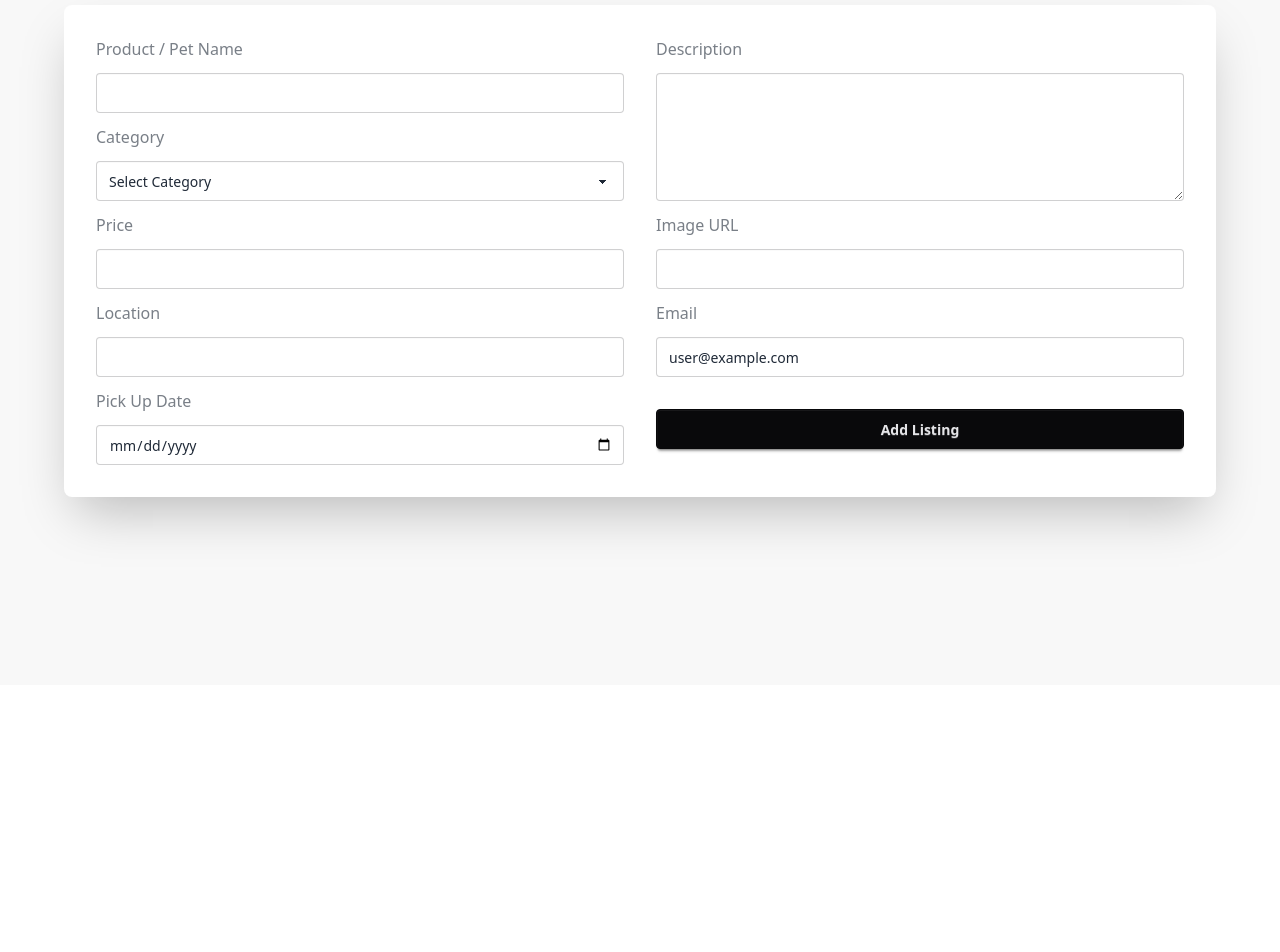
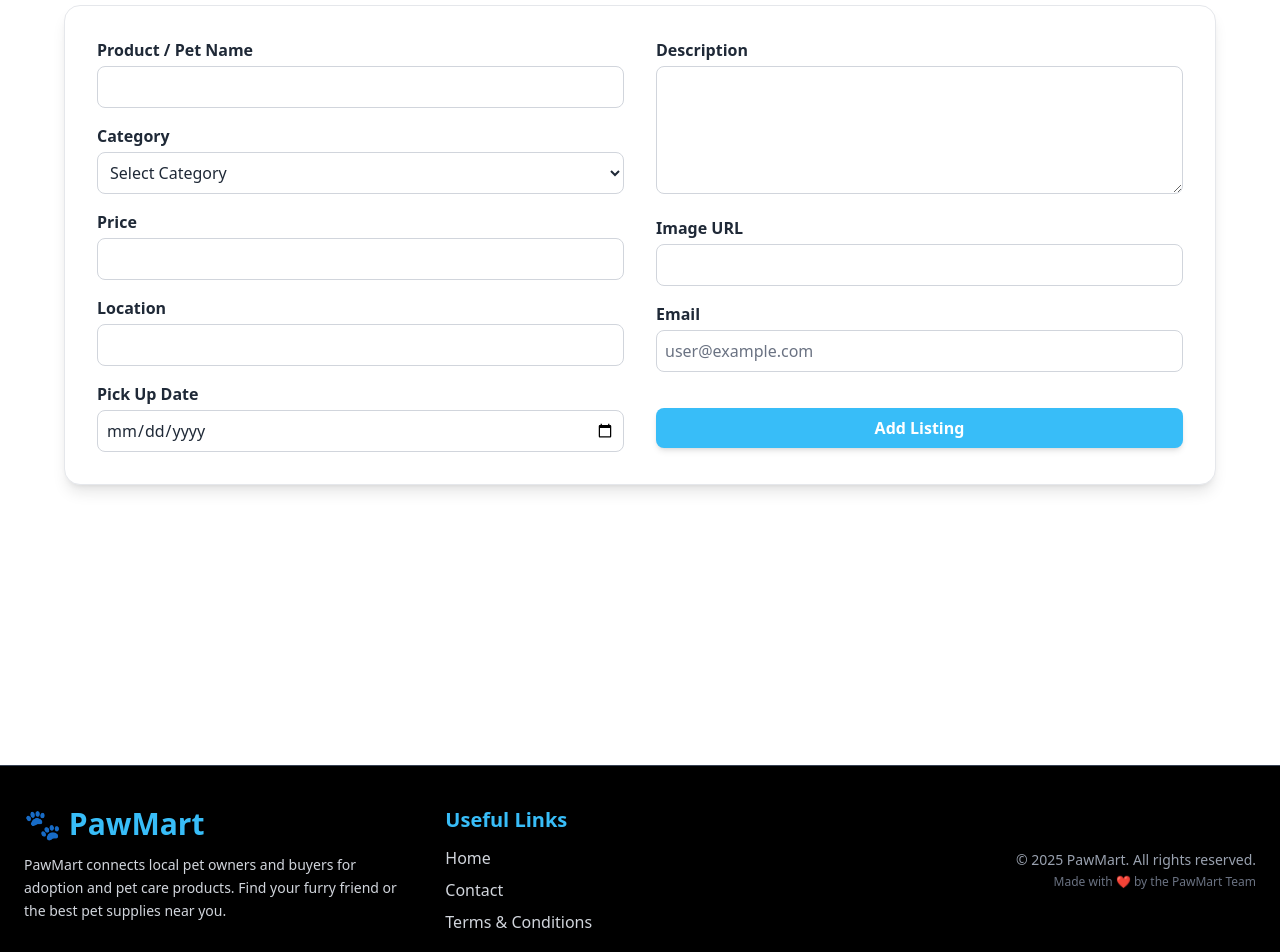
Before and after one commit to Fahimpro-jpg/pawmart-client, a React (Vite) app: page /addListings in a window 1280 px wide. Shown: the part 180-1132 px from the top of the page. Before the commit the page ends 865 px from the top, so only its background shows below. Built offline with nearby package versions, Linux system fonts and the light colour scheme; no server answers; sample sign-in values are in the browser's storage.

Commit message:
the adjustment is done

```diff
--- a/src/Layouts/RootLayout.jsx
+++ b/src/Layouts/RootLayout.jsx
@@ -1,12 +1,14 @@
 import React from 'react';
 import Navbar from '../components/Navbar/Navbar';
 import { Outlet } from 'react-router';
+import Footer from '../components/Footer/Footer';
 
 const RootLayout = () => {
     return (
         <div>
             <Navbar></Navbar>
             <Outlet></Outlet>
+            <Footer></Footer>
         </div>
     );
 };
--- /dev/null
+++ b/src/components/Footer/Footer.jsx
@@ -0,0 +1,81 @@
+import React, { useEffect } from "react";
+import AOS from "aos";
+import "aos/dist/aos.css";
+import { Link } from "react-router";
+
+const Footer = () => {
+  useEffect(() => {
+    AOS.init({ duration: 800, easing: "ease-out", once: true });
+  }, []);
+
+  return (
+    <footer
+      className="bg-black text-[var(--text-color)] mt-20 py-10 border-t border-gray-700"
+      data-aos="fade-up"
+    >
+      <div className="max-w-7xl mx-auto px-6 grid grid-cols-1 md:grid-cols-3 gap-8 text-center md:text-left">
+        {/* Logo & Description */}
+        <div>
+          <h2 className="text-3xl font-bold text-[var(--btn-bg)] mb-3">
+            🐾 PawMart
+          </h2>
+          <p className="text-sm text-gray-300 leading-relaxed">
+            PawMart connects local pet owners and buyers for adoption and pet
+            care products. Find your furry friend or the best pet supplies near
+            you.
+          </p>
+        </div>
+
+        {/* Useful Links */}
+        <div>
+          <h3 className="text-xl font-semibold mb-3 text-[var(--btn-bg)]">
+            Useful Links
+          </h3>
+          <ul className="space-y-2 text-gray-300">
+            <li>
+              <Link
+                to="/"
+                className="hover:text-[var(--btn-bg)] transition duration-200"
+              >
+                Home
+              </Link>
+            </li>
+            <li>
+              <Link
+                to="/contact"
+                className="hover:text-[var(--btn-bg)] transition duration-200"
+              >
+                Contact
+              </Link>
+            </li>
+            <li>
+              <Link
+                to="/terms"
+                className="hover:text-[var(--btn-bg)] transition duration-200"
+              >
+                Terms & Conditions
+              </Link>
+            </li>
+          </ul>
+        </div>
+
+        {/* Copyright */}
+        <div className="flex flex-col items-center md:items-end justify-center">
+          <p className="text-sm text-gray-400">
+            © {new Date().getFullYear()} PawMart. All rights reserved.
+          </p>
+          <p className="text-xs text-gray-500 mt-1">
+            Made with ❤️ by the PawMart Team
+          </p>
+        </div>
+      </div>
+
+      {/* Bottom Bar */}
+      <div className="mt-10 text-center text-xs text-gray-500 border-t border-gray-700 pt-4 animate__animated animate__fadeInUp">
+        Designed for pet lovers everywhere 🐶🐱
+      </div>
+    </footer>
+  );
+};
+
+export default Footer;
--- a/src/components/ProductDetail/ProductDetail.jsx
+++ b/src/components/ProductDetail/ProductDetail.jsx
@@ -1,4 +1,3 @@
-// src/pages/ProductDetail/ProductDetail.jsx
 import React, { useEffect, useState, useContext } from "react";
 import { useParams, Link } from "react-router";
 import toast, { Toaster } from "react-hot-toast";
@@ -76,121 +75,124 @@ const ProductDetail = () => {
   const isPet = product.category?.toLowerCase() === "pets" || product.category?.toLowerCase() === "pet";
 
   return (
-    <div className="max-w-4xl mx-auto mt-10 p-6 bg-white shadow-lg rounded-lg">
+    <div className="max-w-4xl mx-auto mt-10 p-6 rounded-lg shadow-lg bg-[var(--bg-color)] text-[var(--text-color)] transition-all duration-300">
       <Toaster position="top-center" />
 
       {/* Product Image */}
       <img
         src={product.image}
         alt={product.name}
-        className="w-full h-[360px] object-cover rounded-xl"
+        className="w-full h-[360px] object-cover rounded-xl shadow-md"
       />
 
       {/* Product Info */}
       <h2 className="text-3xl font-semibold mt-4">{product.name}</h2>
-      <p className="text-gray-600 mt-2 text-lg">{product.category}</p>
-      <p className="mt-3 text-gray-700">{product.description}</p>
-      <p className="mt-2 text-sm text-gray-500">Price: {product.price ?? "Free"}</p>
-      <p className="mt-2 text-sm text-gray-500">
-        Location: {product.location || "Not specified"}
-      </p>
-      <p className="mt-2 text-sm text-gray-500">Posted by: {product.email || "Unknown"}</p>
+      <p className="opacity-80 mt-1 text-lg">{product.category}</p>
+      <p className="mt-3 opacity-90">{product.description}</p>
+      <p className="mt-2 text-sm opacity-70">Price: {product.price ?? "Free"}</p>
+      <p className="mt-2 text-sm opacity-70">Location: {product.location || "Not specified"}</p>
+      <p className="mt-2 text-sm opacity-70">Posted by: {product.email || "Unknown"}</p>
 
-      <div className="mt-6 flex gap-3">
+      <div className="mt-6 flex flex-wrap gap-3">
         <Link
           to="/petAndSupplies"
-          className="bg-gray-400 text-white px-5 py-2 rounded-md hover:bg-gray-500 transition"
+          className="btn-custom bg-gray-500 hover:bg-gray-600 text-white px-5 py-2 rounded-md transition"
         >
           ← Back to Products
         </Link>
 
         <button
           onClick={() => setShowModal(true)}
-          className="bg-blue-600 text-white px-5 py-2 rounded-md hover:bg-blue-700 transition"
+          className="btn-custom bg-[var(--btn-bg)] text-[var(--btn-text)] hover:opacity-90 hover:scale-[1.02]"
         >
           Adopt / Order Now
         </button>
       </div>
 
       {/* ORDER MODAL */}
+      {/* ORDER MODAL */}
 {showModal && (
-        <div className="fixed inset-0 z-50 flex items-center justify-center bg-black/50 p-4">
-          <div className="bg-white rounded-lg w-full max-w-3xl shadow-xl overflow-hidden">
+  <div className="fixed inset-0 z-50 flex items-center justify-center bg-black/60 p-4">
+    <div className="w-full max-w-3xl rounded-lg overflow-hidden shadow-2xl bg-[var(--bg-color)] text-[var(--text-color)] transition-all duration-300">
+
       {/* Header */}
-            <div className="flex items-center justify-between px-6 py-4 border-b">
+      <div className="flex items-center justify-between px-6 py-4 border-b border-gray-300 dark:border-gray-700">
         <div className="flex items-center gap-4">
-                <img src={product.image} alt={product.name} className="w-16 h-16 object-cover rounded" />
+          <img src={product.image} alt={product.name} className="w-16 h-16 object-cover rounded-md" />
           <div>
             <h3 className="text-lg font-semibold">{product.name}</h3>
-                  <p className="text-sm text-gray-600">{product.category} • {product.location || "Unknown"}</p>
+            <p className="text-sm opacity-75">
+              {product.category} • {product.location || "Unknown"}
+            </p>
           </div>
         </div>
 
         <button
           onClick={() => setShowModal(false)}
-                className="text-2xl text-gray-600 hover:text-black"
+          className="text-3xl hover:text-[var(--btn-bg)] transition"
           aria-label="Close modal"
         >
           ×
         </button>
       </div>
 
-            {/* Body: side-by-side order form (grid) */}
+      {/* Body */}
       <div className="p-6">
         <form onSubmit={handleOrderSubmit} className="grid grid-cols-1 md:grid-cols-2 gap-4">
-                {/* Buyer Name (readonly) */}
+
+          {/* Buyer Name */}
           <div className="flex flex-col">
-                  <label className="text-sm mb-1">Buyer Name</label>
+            <label className="text-sm mb-1 opacity-80">Buyer Name</label>
             <input
               type="text"
               value={user?.displayName || ""}
               readOnly
-                    className="input input-bordered w-full bg-gray-100"
+              className="input input-bordered w-full bg-white dark:bg-gray-800 text-black dark:text-white"
             />
           </div>
 
-                {/* Email (readonly) */}
+          {/* Email */}
           <div className="flex flex-col">
-                  <label className="text-sm mb-1">Email</label>
+            <label className="text-sm mb-1 opacity-80">Email</label>
             <input
               type="email"
               value={user?.email || ""}
               readOnly
-                    className="input input-bordered w-full bg-gray-100"
+              className="input input-bordered w-full bg-white dark:bg-gray-800 text-black dark:text-white"
             />
           </div>
 
-                {/* Product ID (readonly) */}
+          {/* Product ID */}
           <div className="flex flex-col">
-                  <label className="text-sm mb-1">Product / Listing ID</label>
+            <label className="text-sm mb-1 opacity-80">Product ID</label>
             <input
               type="text"
               value={product._id}
               readOnly
-                    className="input input-bordered w-full bg-gray-100"
+              className="input input-bordered w-full bg-white dark:bg-gray-800 text-black dark:text-white"
             />
           </div>
 
-                {/* Product Name (readonly) */}
+          {/* Product Name */}
           <div className="flex flex-col">
-                  <label className="text-sm mb-1">Product / Listing Name</label>
+            <label className="text-sm mb-1 opacity-80">Product Name</label>
             <input
               type="text"
               value={product.name}
               readOnly
-                    className="input input-bordered w-full bg-gray-100"
+              className="input input-bordered w-full bg-white dark:bg-gray-800 text-black dark:text-white"
             />
           </div>
 
           {/* Quantity */}
           <div className="flex flex-col">
-                  <label className="text-sm mb-1">Quantity</label>
+            <label className="text-sm mb-1 opacity-80">Quantity</label>
             {isPet ? (
               <input
                 type="number"
                 value={1}
                 readOnly
-                      className="input input-bordered w-full bg-gray-100"
+                className="input input-bordered w-full bg-white dark:bg-gray-800 text-black dark:text-white"
               />
             ) : (
               <input
@@ -198,7 +200,7 @@ const ProductDetail = () => {
                 name="quantity"
                 min="1"
                 defaultValue={1}
-                      className="input input-bordered w-full"
+                className="input input-bordered w-full bg-white dark:bg-gray-800 text-black dark:text-white"
                 required
               />
             )}
@@ -206,48 +208,67 @@ const ProductDetail = () => {
 
           {/* Price */}
           <div className="flex flex-col">
-                  <label className="text-sm mb-1">Price</label>
+            <label className="text-sm mb-1 opacity-80">Price</label>
             <input
               type="text"
               value={product.price ?? "Free"}
               readOnly
-                    className="input input-bordered w-full bg-gray-100"
+              className="input input-bordered w-full bg-white dark:bg-gray-800 text-black dark:text-white"
             />
           </div>
 
-                {/* Address (span both columns) */}
+          {/* Address */}
           <div className="flex flex-col md:col-span-2">
-                  <label className="text-sm mb-1">Address</label>
+            <label className="text-sm mb-1 opacity-80">Address</label>
             <input
               type="text"
               name="address"
               placeholder="Pickup / Delivery address"
-                    className="input input-bordered w-full"
+              className="input input-bordered w-full bg-white dark:bg-gray-800 text-black dark:text-white"
               required
             />
           </div>
 
           {/* Date */}
           <div className="flex flex-col">
-                  <label className="text-sm mb-1">Date (Pick up)</label>
-                  <input type="date" name="date" className="input input-bordered w-full" required />
+            <label className="text-sm mb-1 opacity-80">Date (Pick up)</label>
+            <input
+              type="date"
+              name="date"
+              className="input input-bordered w-full bg-white dark:bg-gray-800 text-black dark:text-white"
+              required
+            />
           </div>
 
           {/* Phone */}
           <div className="flex flex-col">
-                  <label className="text-sm mb-1">Phone</label>
-                  <input type="text" name="phone" placeholder="Phone number" className="input input-bordered w-full" required />
+            <label className="text-sm mb-1 opacity-80">Phone</label>
+            <input
+              type="text"
+              name="phone"
+              placeholder="Phone number"
+              className="input input-bordered w-full bg-white dark:bg-gray-800 text-black dark:text-white"
+              required
+            />
           </div>
 
-                {/* Notes (span both) */}
+          {/* Notes */}
           <div className="flex flex-col md:col-span-2">
-                  <label className="text-sm mb-1">Additional Notes</label>
-                  <textarea name="notes" className="textarea textarea-bordered w-full" rows="3" placeholder="Any special instructions (optional)"></textarea>
+            <label className="text-sm mb-1 opacity-80">Additional Notes</label>
+            <textarea
+              name="notes"
+              className="textarea textarea-bordered w-full bg-white dark:bg-gray-800 text-black dark:text-white"
+              rows="3"
+              placeholder="Any special instructions (optional)"
+            ></textarea>
           </div>
 
-                {/* Confirm button (span both) */}
+          {/* Confirm Button */}
           <div className="md:col-span-2">
-                  <button type="submit" className="btn w-full bg-blue-600 text-white hover:bg-blue-700">
+            <button
+              type="submit"
+              className="btn-custom w-full bg-[var(--btn-bg)] text-[var(--btn-text)] hover:opacity-90 hover:scale-[1.02]"
+            >
               Confirm Order
             </button>
           </div>
@@ -256,6 +277,7 @@ const ProductDetail = () => {
     </div>
   </div>
 )}
+
     </div>
   );
 };
--- a/src/index.css
+++ b/src/index.css
@@ -44,3 +44,9 @@ body {
   color: var(--btn-bg);
   font-weight: bold;
 }
+
+body {
+  background-color: var(--bg-color);
+  color: var(--text-color);
+  transition: background-color 0.3s ease, color 0.3s ease;
+}
--- a/src/pages/AddListing/AddListing.jsx
+++ b/src/pages/AddListing/AddListing.jsx
@@ -1,19 +1,19 @@
-import React, { useState, useContext } from 'react';
-import { AuthContext } from '../../contexts/AuthContext';
-import toast from 'react-hot-toast';
+import React, { useState, useContext } from "react";
+import { AuthContext } from "../../contexts/AuthContext";
+import toast from "react-hot-toast";
 
 const AddListing = () => {
   const { user } = useContext(AuthContext);
 
   const [formData, setFormData] = useState({
-    name: '',
-    category: '',
-    price: '',
-    location: '',
-    description: '',
-    image: '',
-    date: '',
-    email: user?.email || '',
+    name: "",
+    category: "",
+    price: "",
+    location: "",
+    description: "",
+    image: "",
+    date: "",
+    email: user?.email || "",
   });
 
   const handleChange = (e) => {
@@ -25,70 +25,89 @@ const AddListing = () => {
     e.preventDefault();
 
     if (!formData.name || !formData.category || !formData.image) {
-      toast.error('Please fill in all required fields!');
+      toast.error("Please fill in all required fields!");
       return;
     }
 
     const productData = {
       ...formData,
-      price: formData.category === 'Pets' ? 0 : Number(formData.price),
+      price: formData.category === "Pets" ? 0 : Number(formData.price),
       email: user?.email,
       date: new Date(formData.date),
     };
 
     try {
-      const res = await fetch('https://paw-mart-api-server.vercel.app/products', {
-        method: 'POST',
-        headers: { 'Content-Type': 'application/json' },
+      const res = await fetch(
+        "https://paw-mart-api-server.vercel.app/products",
+        {
+          method: "POST",
+          headers: { "Content-Type": "application/json" },
           body: JSON.stringify(productData),
+        }
+      );
+
+      if (!res.ok) throw new Error("Failed to add product");
+
+      toast.success("Listing added successfully 🎉");
+      setFormData({
+        name: "",
+        category: "",
+        price: "",
+        location: "",
+        description: "",
+        image: "",
+        date: "",
+        email: user?.email || "",
       });
-
-      if (!res.ok) throw new Error('Failed to add product');
-
-      toast.success('Listing added successfully 🎉');
-      setFormData({
-        name: '',
-        category: '',
-        price: '',
-        location: '',
-        description: '',
-        image: '',
-        date: '',
-        email: user?.email || '',
-      });
-
     } catch (err) {
       console.error(err);
-      toast.error('Something went wrong. Try again.');
+      toast.error("Something went wrong. Try again.");
     }
   };
 
   return (
-    <div className="min-h-screen bg-base-200 py-10 px-5">
-      <h2 className="text-4xl font-bold text-center mb-10">
-        Add New Listing (Adoption or Product)
+    <div
+      className="min-h-screen py-10 px-5 transition-colors duration-500"
+      style={{
+        backgroundColor: "var(--bg-color)",
+        color: "var(--text-color)",
+      }}
+    >
+      {/* Title */}
+      <h2 className="text-4xl font-bold text-center mb-10 text-[var(--btn-bg)] drop-shadow-md">
+        Add New Listing <span className="text-[var(--text-color)]">(Adoption or Product)</span>
       </h2>
 
+      {/* Form Card */}
       <form
         onSubmit={handleSubmit}
-        className="card bg-base-100 shadow-2xl max-w-6xl mx-auto p-8 grid md:grid-cols-2 gap-8"
+        className="max-w-6xl mx-auto p-8 rounded-2xl shadow-lg grid md:grid-cols-2 gap-8 border border-gray-200 dark:border-gray-700 transition-all duration-500"
+        style={{
+          backgroundColor: "var(--bg-color)",
+          color: "var(--text-color)",
+        }}
       >
         {/* LEFT SIDE */}
-        <div className="space-y-3">
-          <label className="label">Product / Pet Name</label>
+        <div className="space-y-4">
+          <div>
+            <label className="block font-semibold mb-1">Product / Pet Name</label>
             <input
               type="text"
               name="name"
-            className="input input-bordered w-full"
+              className="w-full rounded-lg p-2 border border-gray-300 dark:border-gray-600 bg-transparent focus:ring-2 focus:ring-[var(--btn-bg)] outline-none transition"
               value={formData.name}
               onChange={handleChange}
               required
             />
+          </div>
 
-          <label className="label">Category</label>
+          <div>
+  <label className="block font-semibold mb-1">Category</label>
   <select
     name="category"
-            className="select select-bordered w-full"
+    className="w-full rounded-lg p-2 border border-gray-300 dark:border-gray-600
+               bg-[var(--bg-color)] dark:bg-[var(--bg-color)] text-[var(--text-color)]
+               focus:ring-2 focus:ring-[var(--btn-bg)] outline-none transition"
     value={formData.category}
     onChange={handleChange}
     required
@@ -99,70 +118,84 @@ const AddListing = () => {
     <option value="Accessories">Accessories</option>
     <option value="Care Products">Care Products</option>
   </select>
+</div>
 
-          {formData.category !== 'Pets' && (
-            <>
-              <label className="label">Price</label>
+          {formData.category !== "Pets" && (
+            <div>
+              <label className="block font-semibold mb-1">Price</label>
               <input
                 type="number"
                 name="price"
-                className="input input-bordered w-full"
+                className="w-full rounded-lg p-2 border border-gray-300 dark:border-gray-600 bg-transparent focus:ring-2 focus:ring-[var(--btn-bg)] outline-none transition"
                 value={formData.price}
                 onChange={handleChange}
                 required
               />
-            </>
+            </div>
           )}
 
-          <label className="label">Location</label>
+          <div>
+            <label className="block font-semibold mb-1">Location</label>
             <input
               type="text"
               name="location"
-            className="input input-bordered w-full"
+              className="w-full rounded-lg p-2 border border-gray-300 dark:border-gray-600 bg-transparent focus:ring-2 focus:ring-[var(--btn-bg)] outline-none transition"
               value={formData.location}
               onChange={handleChange}
             />
+          </div>
 
-          <label className="label">Pick Up Date</label>
+          <div>
+            <label className="block font-semibold mb-1">Pick Up Date</label>
             <input
               type="date"
               name="date"
-            className="input input-bordered w-full"
+              className="w-full rounded-lg p-2 border border-gray-300 dark:border-gray-600 bg-transparent focus:ring-2 focus:ring-[var(--btn-bg)] outline-none transition"
               value={formData.date}
               onChange={handleChange}
             />
           </div>
+        </div>
 
         {/* RIGHT SIDE */}
-        <div className="space-y-3">
-          <label className="label">Description</label>
+        <div className="space-y-4">
+          <div>
+            <label className="block font-semibold mb-1">Description</label>
             <textarea
               name="description"
-            className="textarea textarea-bordered w-full h-32"
+              className="w-full h-32 rounded-lg p-2 border border-gray-300 dark:border-gray-600 bg-transparent focus:ring-2 focus:ring-[var(--btn-bg)] outline-none transition"
               value={formData.description}
               onChange={handleChange}
             ></textarea>
+          </div>
 
-          <label className="label">Image URL</label>
+          <div>
+            <label className="block font-semibold mb-1">Image URL</label>
             <input
               type="text"
               name="image"
-            className="input input-bordered w-full"
+              className="w-full rounded-lg p-2 border border-gray-300 dark:border-gray-600 bg-transparent focus:ring-2 focus:ring-[var(--btn-bg)] outline-none transition"
               value={formData.image}
               onChange={handleChange}
               required
             />
+          </div>
 
-          <label className="label">Email</label>
+          <div>
+            <label className="block font-semibold mb-1">Email</label>
             <input
               type="email"
               name="email"
-            className="input input-bordered w-full"
-            value={user?.email || ''}
+              className="w-full rounded-lg p-2 border border-gray-300 dark:border-gray-600 bg-transparent text-gray-500 cursor-not-allowed"
+              value={user?.email || ""}
               readOnly
             />
+          </div>
 
-          <button className="btn btn-neutral mt-5 w-full">
+          <button
+            type="submit"
+            className="btn-custom w-full mt-5 shadow-md hover:shadow-lg"
+          >
             Add Listing
           </button>
         </div>
```
Also changed, not shown: src/components/AllProducts/AllProducts.jsx (+82 -41 lines), src/components/MetOurHero/MetOurHero.jsx (+23 -11 lines), src/pages/MyListings/MyListings.jsx (+86 -26 lines), src/pages/MyOrders/MyOrders.jsx (+38 -16 lines), src/pages/UpdateListing/UpdateListing.jsx (+17 -11 lines). Lines whose indentation alone changed are shown as unchanged.
